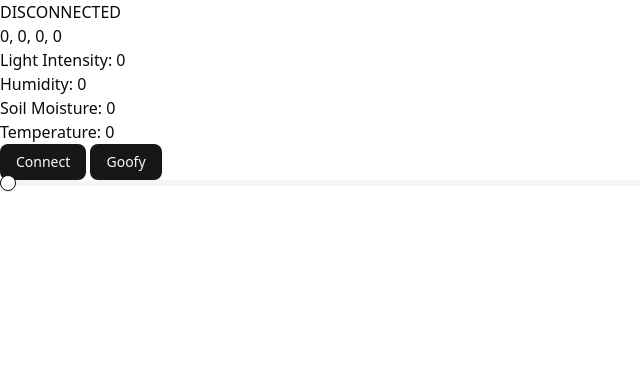
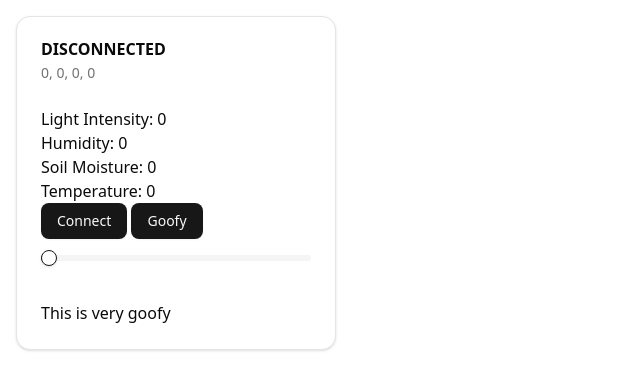
Before and after one commit to MintOcha/MicroBitIOT, a SvelteKit app: page / in a window 1280 px wide. Shown: the top 390 px of the page, without its empty margins (0-640 px from the left). Built offline with nearby package versions, Linux system fonts and the light colour scheme.

Commit message:
Make UI a floating card

```diff
--- /dev/null
+++ b/src/lib/components/ui/card/card-action.svelte
@@ -0,0 +1,20 @@
+<script lang="ts">
+	import { cn, type WithElementRef } from "$lib/utils.js";
+	import type { HTMLAttributes } from "svelte/elements";
+
+	let {
+		ref = $bindable(null),
+		class: className,
+		children,
+		...restProps
+	}: WithElementRef<HTMLAttributes<HTMLDivElement>> = $props();
+</script>
+
+<div
+	bind:this={ref}
+	data-slot="card-action"
+	class={cn("col-start-2 row-span-2 row-start-1 self-start justify-self-end", className)}
+	{...restProps}
+>
+	{@render children?.()}
+</div>
--- /dev/null
+++ b/src/lib/components/ui/card/card-content.svelte
@@ -0,0 +1,15 @@
+<script lang="ts">
+	import type { HTMLAttributes } from "svelte/elements";
+	import { cn, type WithElementRef } from "$lib/utils.js";
+
+	let {
+		ref = $bindable(null),
+		class: className,
+		children,
+		...restProps
+	}: WithElementRef<HTMLAttributes<HTMLDivElement>> = $props();
+</script>
+
+<div bind:this={ref} data-slot="card-content" class={cn("px-6", className)} {...restProps}>
+	{@render children?.()}
+</div>
--- /dev/null
+++ b/src/lib/components/ui/card/card-description.svelte
@@ -0,0 +1,20 @@
+<script lang="ts">
+	import type { HTMLAttributes } from "svelte/elements";
+	import { cn, type WithElementRef } from "$lib/utils.js";
+
+	let {
+		ref = $bindable(null),
+		class: className,
+		children,
+		...restProps
+	}: WithElementRef<HTMLAttributes<HTMLParagraphElement>> = $props();
+</script>
+
+<p
+	bind:this={ref}
+	data-slot="card-description"
+	class={cn("text-muted-foreground text-sm", className)}
+	{...restProps}
+>
+	{@render children?.()}
+</p>
--- /dev/null
+++ b/src/lib/components/ui/card/card-footer.svelte
@@ -0,0 +1,20 @@
+<script lang="ts">
+	import { cn, type WithElementRef } from "$lib/utils.js";
+	import type { HTMLAttributes } from "svelte/elements";
+
+	let {
+		ref = $bindable(null),
+		class: className,
+		children,
+		...restProps
+	}: WithElementRef<HTMLAttributes<HTMLDivElement>> = $props();
+</script>
+
+<div
+	bind:this={ref}
+	data-slot="card-footer"
+	class={cn("[.border-t]:pt-6 flex items-center px-6", className)}
+	{...restProps}
+>
+	{@render children?.()}
+</div>
--- /dev/null
+++ b/src/lib/components/ui/card/card-header.svelte
@@ -0,0 +1,23 @@
+<script lang="ts">
+	import { cn, type WithElementRef } from "$lib/utils.js";
+	import type { HTMLAttributes } from "svelte/elements";
+
+	let {
+		ref = $bindable(null),
+		class: className,
+		children,
+		...restProps
+	}: WithElementRef<HTMLAttributes<HTMLDivElement>> = $props();
+</script>
+
+<div
+	bind:this={ref}
+	data-slot="card-header"
+	class={cn(
+		"@container/card-header has-data-[slot=card-action]:grid-cols-[1fr_auto] [.border-b]:pb-6 grid auto-rows-min grid-rows-[auto_auto] items-start gap-1.5 px-6",
+		className
+	)}
+	{...restProps}
+>
+	{@render children?.()}
+</div>
--- /dev/null
+++ b/src/lib/components/ui/card/card-title.svelte
@@ -0,0 +1,20 @@
+<script lang="ts">
+	import type { HTMLAttributes } from "svelte/elements";
+	import { cn, type WithElementRef } from "$lib/utils.js";
+
+	let {
+		ref = $bindable(null),
+		class: className,
+		children,
+		...restProps
+	}: WithElementRef<HTMLAttributes<HTMLDivElement>> = $props();
+</script>
+
+<div
+	bind:this={ref}
+	data-slot="card-title"
+	class={cn("font-semibold leading-none", className)}
+	{...restProps}
+>
+	{@render children?.()}
+</div>
--- /dev/null
+++ b/src/lib/components/ui/card/card.svelte
@@ -0,0 +1,23 @@
+<script lang="ts">
+	import type { HTMLAttributes } from "svelte/elements";
+	import { cn, type WithElementRef } from "$lib/utils.js";
+
+	let {
+		ref = $bindable(null),
+		class: className,
+		children,
+		...restProps
+	}: WithElementRef<HTMLAttributes<HTMLDivElement>> = $props();
+</script>
+
+<div
+	bind:this={ref}
+	data-slot="card"
+	class={cn(
+		"bg-card text-card-foreground flex flex-col gap-6 rounded-xl border py-6 shadow-sm",
+		className
+	)}
+	{...restProps}
+>
+	{@render children?.()}
+</div>
--- /dev/null
+++ b/src/lib/components/ui/card/index.ts
@@ -0,0 +1,25 @@
+import Root from "./card.svelte";
+import Content from "./card-content.svelte";
+import Description from "./card-description.svelte";
+import Footer from "./card-footer.svelte";
+import Header from "./card-header.svelte";
+import Title from "./card-title.svelte";
+import Action from "./card-action.svelte";
+
+export {
+	Root,
+	Content,
+	Description,
+	Footer,
+	Header,
+	Title,
+	Action,
+	//
+	Root as Card,
+	Content as CardContent,
+	Description as CardDescription,
+	Footer as CardFooter,
+	Header as CardHeader,
+	Title as CardTitle,
+	Action as CardAction,
+};
--- a/src/routes/+page.svelte
+++ b/src/routes/+page.svelte
@@ -11,6 +11,7 @@
 
     import { Button } from "$lib/components/ui/button/index.js";
     import { Slider } from "$lib/components/ui/slider/index.js";
+    import * as Card from "$lib/components/ui/card/index.js";
 
     let connection: MicrobitWebBluetoothConnection | null = $state(null);
     let connectionStatus = $state("DISCONNECTED");
@@ -70,11 +71,11 @@
     }
 
     function sendSensorReadings(values: number[]) {
-        write(values.map(v => Math.round(v)).join(";"));
+        write(values.map((v) => Math.round(v)).join(";"));
     }
 
     function goofy() {
-        sendSensorReadings([simState.light*100, 0, simState.soilm*100, simState.temp*100]);
+        sendSensorReadings([simState.light * 100, 0, simState.soilm * 100, simState.temp * 100]);
     }
 
     const sketch: Sketch = (p5) => {
@@ -86,13 +87,21 @@
     let amogus = $state(0);
 </script>
 
-<p>{connectionStatus}</p>
-<p>{simState.effectors.join(", ")}</p>
+<Card.Root class="absolute top-4 left-4 w-xs">
+    <Card.Header>
+        <Card.Title>{connectionStatus}</Card.Title>
+        <Card.Description>{simState.effectors.join(", ")}</Card.Description>
+    </Card.Header>
+    <Card.Content>
         <p>Light Intensity: {simState.light}</p>
         <p>Humidity: {simState.humidity}</p>
         <p>Soil Moisture: {simState.soilm}</p>
         <p>Temperature: {simState.temp}</p>
         <Button onclick={connect}>Connect</Button>
         <Button onclick={goofy}>Goofy</Button>
-<Slider type="single" min={0} max={100} step={1} bind:value={amogus} />
-<P5 {sketch} />
+        <Slider class="my-4" type="single" min={0} max={100} step={1} bind:value={amogus} />
+    </Card.Content>
+    <Card.Footer>
+        <p>This is very goofy</p>
+    </Card.Footer>
+</Card.Root>
```
Lines whose indentation alone changed are shown as unchanged.
